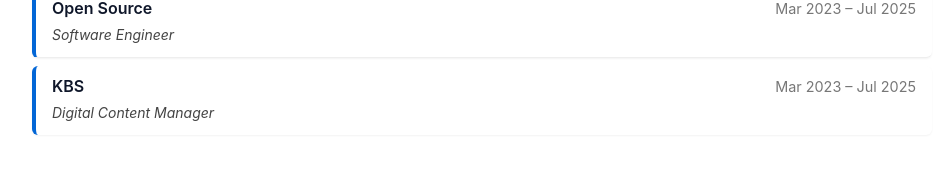
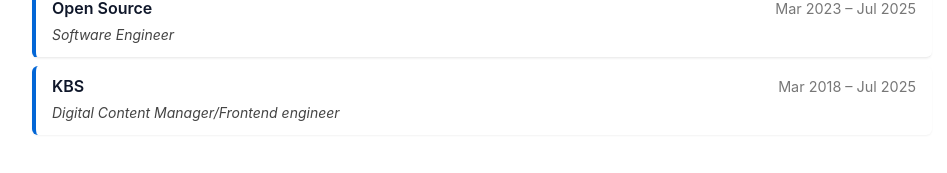
Before and after one commit to starsang45/myPortpolio, a Next.js app: page / in a window 1280 px wide. Shown: the part 503-676 px from the top of the page, without its empty margins (158-1105 px from the left). Built offline with nearby package versions, Linux system fonts and the light colour scheme.

Commit message:
fix(headline)

```diff
--- a/pages/index.js
+++ b/pages/index.js
@@ -58,9 +58,9 @@ export default function Home() {
   <div className="card experience-card">
     <div className="exp-item">
       <span className="exp-title">KBS  </span>
-      <span className="exp-date">Mar 2023 – Jul 2025</span>
+      <span className="exp-date">Mar 2018 – Jul 2025</span>
     </div>
-    <p className="exp-role">Digital Content Manager</p>
+    <p className="exp-role">Digital Content Manager/Frontend engineer</p>
   </div>
 
   {/* ... */}
```
